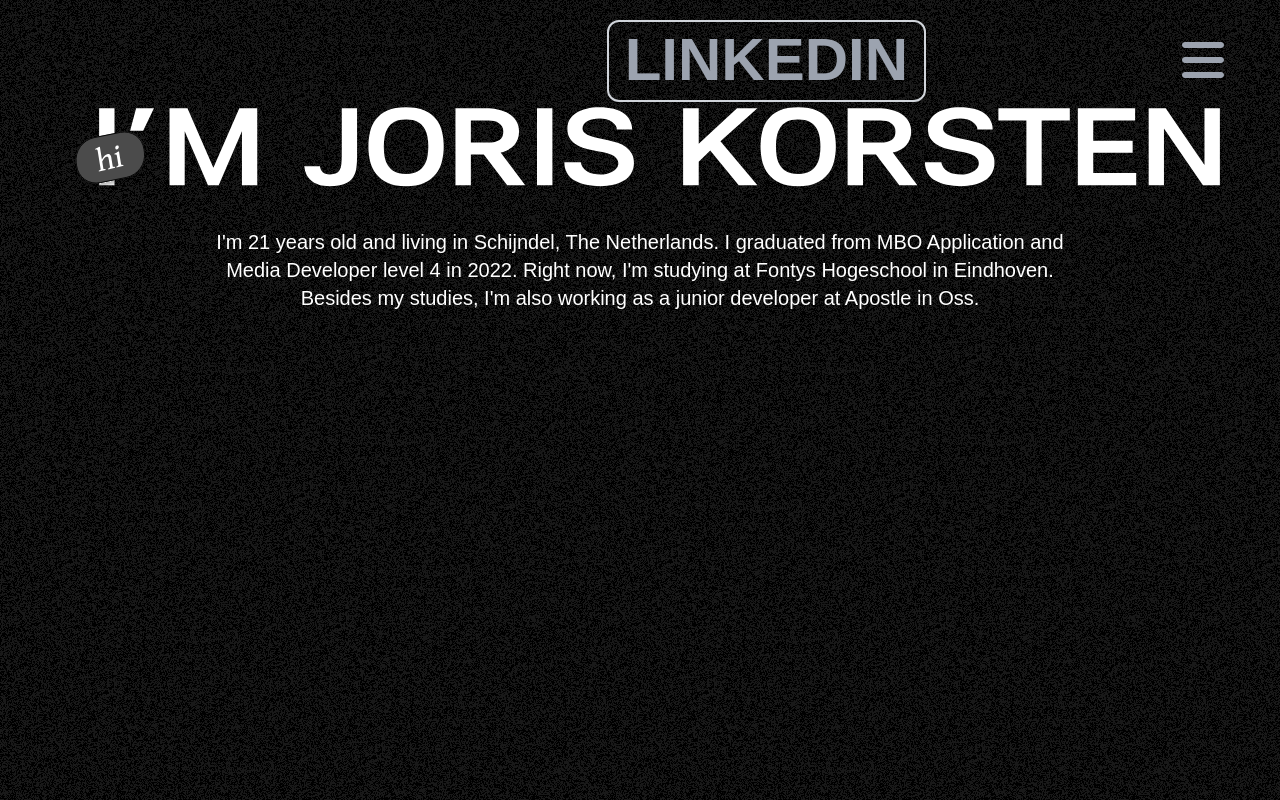
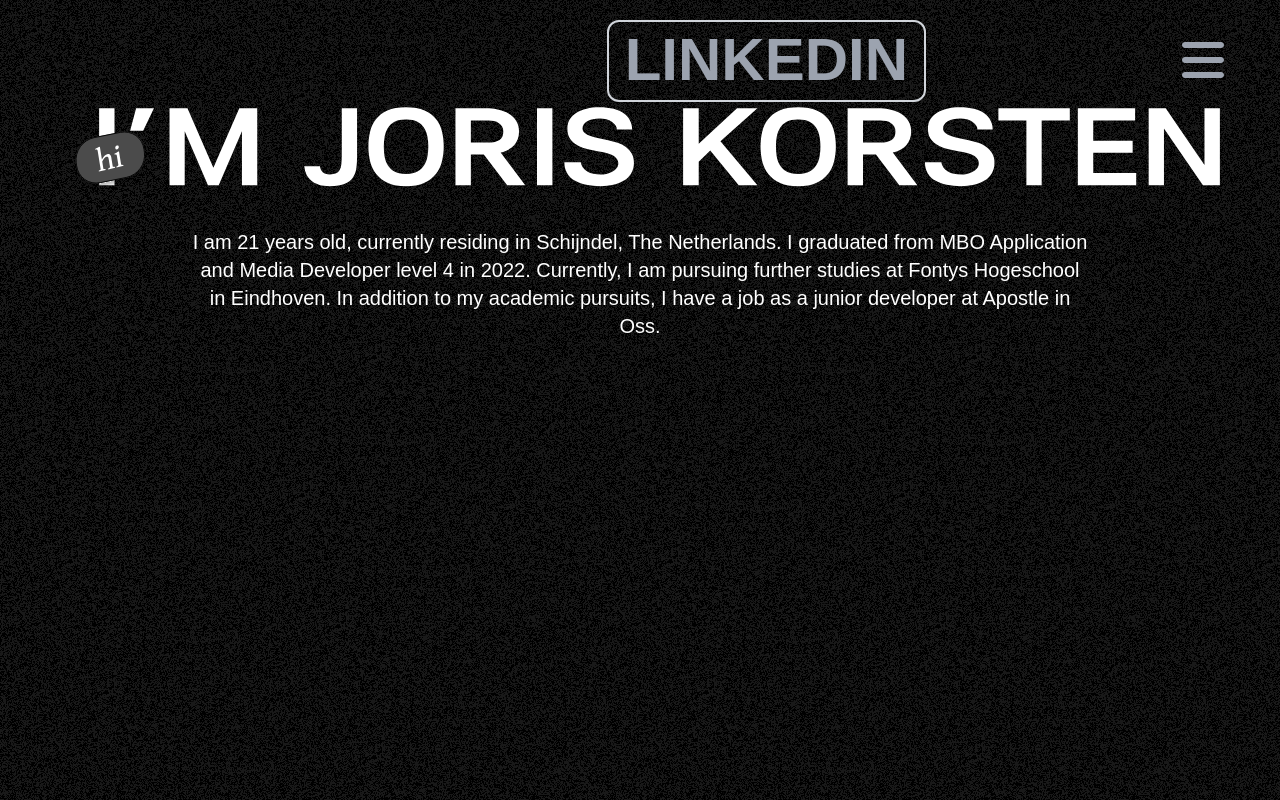
Before and after one commit to XavegX367/portfolio, a React (Vite) app: page / in a window 1280 px wide. Built offline with nearby package versions, Linux system fonts and the light colour scheme.

Commit message:
Update Landing.jsx

```diff
--- a/src/components/Home/Landing.jsx
+++ b/src/components/Home/Landing.jsx
@@ -9,8 +9,8 @@ function Landing() {
 
             <div className="flex justify-center mt-4">
                 <span className="text-center text-sm md:text-xl mx-4 md:mx-48">
-                    I'm 21 years old and living in Schijndel, The Netherlands. I graduated from MBO Application and Media Developer level 4 in 2022.
-                    Right now, I'm studying at Fontys Hogeschool in Eindhoven. Besides my studies, I'm also working as a junior developer at Apostle in Oss.
+                    I am 21 years old, currently residing in Schijndel, The Netherlands. I graduated from MBO Application and Media Developer level 4 in 2022. Currently,
+                    I am pursuing further studies at Fontys Hogeschool in Eindhoven. In addition to my academic pursuits, I have a job as a junior developer at Apostle in Oss.
                 </span>
             </div>
         </div>
```
